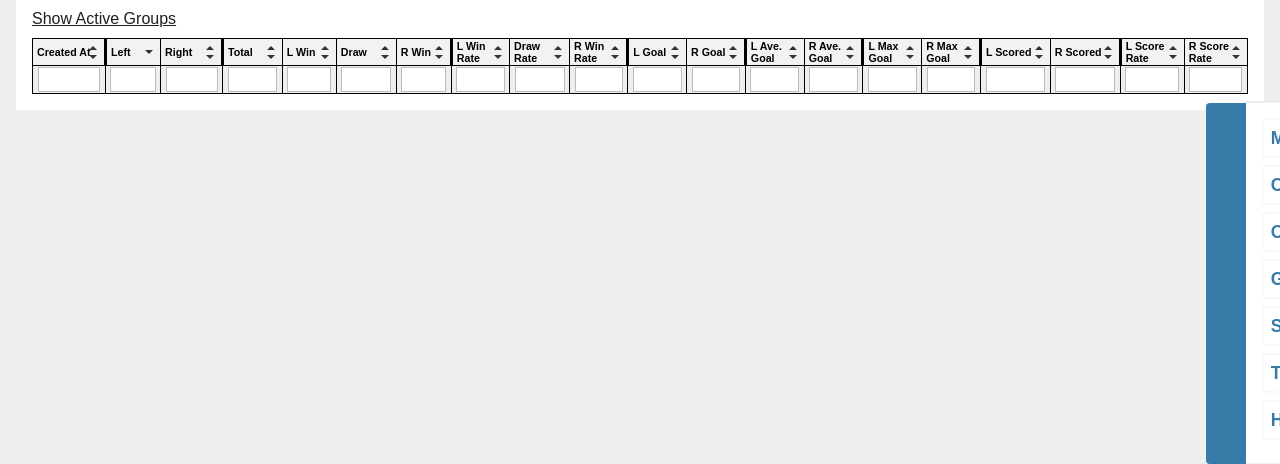
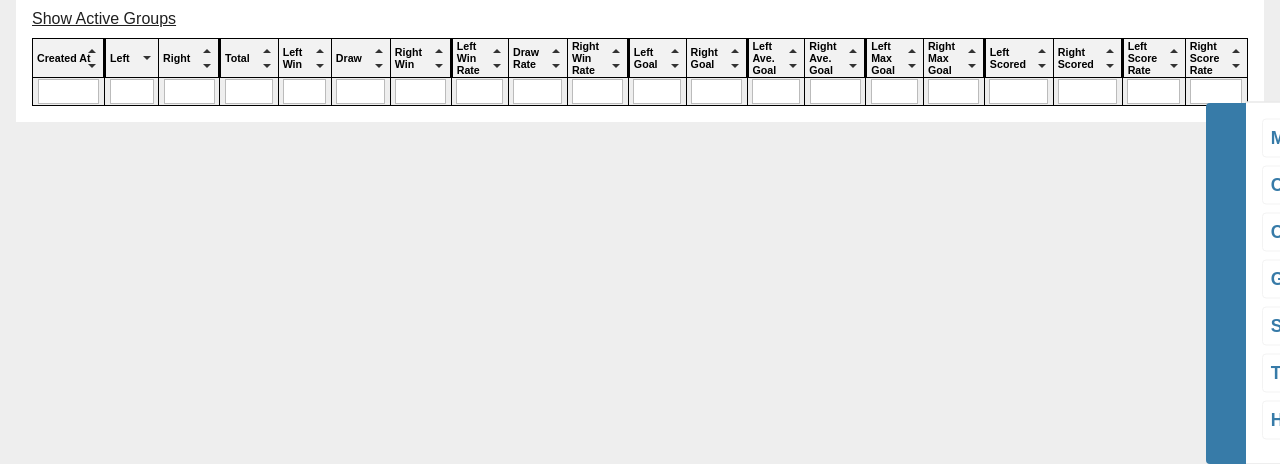
Before and after one commit to helios-base/rcgamestats, a Flask app: page /group/summary/ in a window 1280 px wide. Shown: the part 117-581 px from the top of the page. Run offline with Flask 3, Linux system fonts and the light colour scheme; the visitor is signed in with stand-in values (Sample User, id 1); data that the repository does not hold is empty; some libraries are stand-ins or nearby versions.

Commit message:
Enum型の出力誤りを修正

```diff
--- a/rcgame_flask/group/templates/group/summary.html
+++ b/rcgame_flask/group/templates/group/summary.html
@@ -15,22 +15,22 @@
             <th class="summary" id="lborder">Left</th>
             <th class="summary">Right</th>
             <th class="summary" id="lborder">Total</th>
-            <th class="summary">L Win</th>
+            <th class="summary">Left Win</th>
             <th class="summary">Draw</th>
-            <th class="summary">R Win</th>
-            <th class="summary" id="lborder">L Win Rate</th>
+            <th class="summary">Right Win</th>
+            <th class="summary" id="lborder">Left Win Rate</th>
             <th class="summary">Draw Rate</th>
-            <th class="summary">R Win Rate</th>
-            <th class="summary" id="lborder">L Goal</th>
-            <th class="summary">R Goal</th>
-            <th class="summary" id="lborder">L Ave. Goal</th>
-            <th class="summary">R Ave. Goal</th>
-            <th class="summary" id="lborder">L Max Goal</th>
-            <th class="summary">R Max Goal</th>
-            <th class="summary" id="lborder">L Scored</th>
-            <th class="summary">R Scored</th>
-            <th class="summary" id="lborder">L Score Rate</th>
-            <th class="summary">R Score Rate</th>
+            <th class="summary">Right Win Rate</th>
+            <th class="summary" id="lborder">Left Goal</th>
+            <th class="summary">Right Goal</th>
+            <th class="summary" id="lborder">Left Ave. Goal</th>
+            <th class="summary">Right Ave. Goal</th>
+            <th class="summary" id="lborder">Left Max Goal</th>
+            <th class="summary">Right Max Goal</th>
+            <th class="summary" id="lborder">Left Scored</th>
+            <th class="summary">Right Scored</th>
+            <th class="summary" id="lborder">Left Score Rate</th>
+            <th class="summary">Right Score Rate</th>
         </tr>
     </thead>
     <tbody>
```
Also changed, not shown: rcgame_flask/group/templates/group/detail.html (+17 -17 lines).
